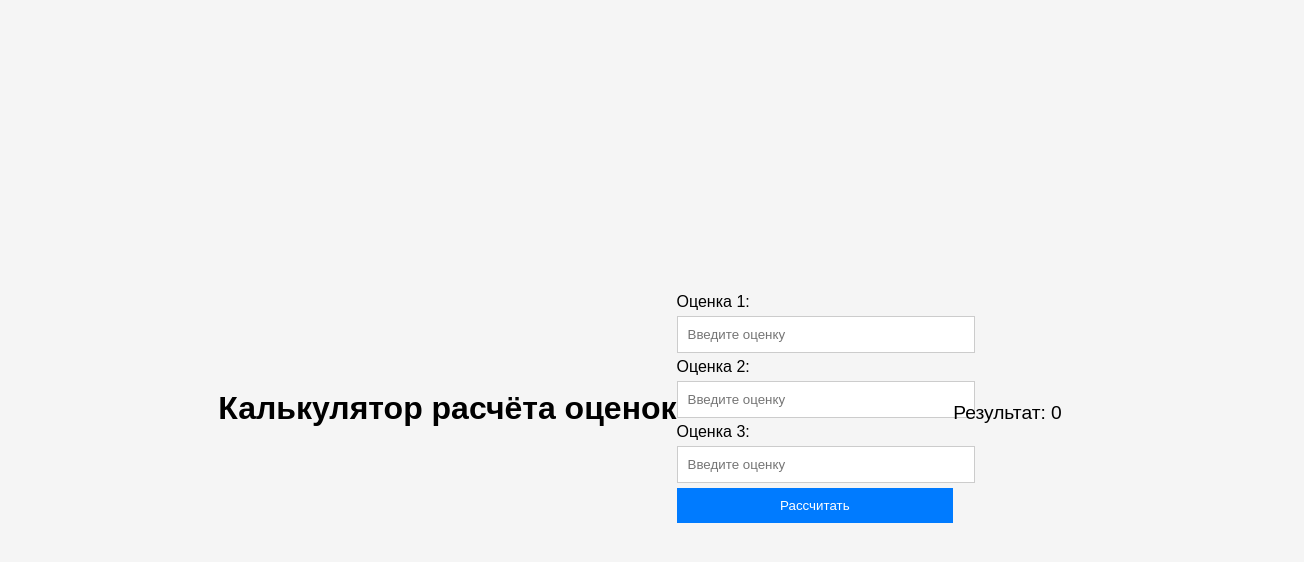
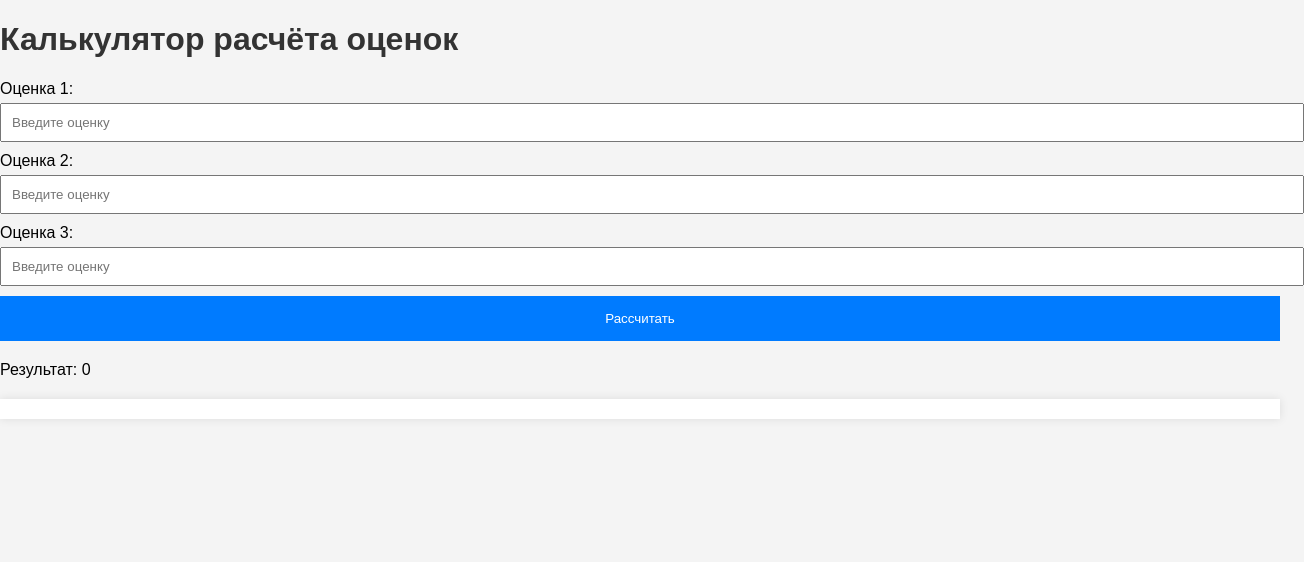
Before and after one commit to rinqxss/kalkulator, a plain HTML site: page index.html in a window 1280 px wide. Shown: the whole page, 1304 px wide, since content can reach past the window. Drawn offline with Linux system fonts and the light colour scheme.

Commit message:
Update style.css

```diff
--- a/style.css
+++ b/style.css
@@ -1,44 +1,47 @@
 body {
     font-family: Arial, sans-serif;
-    display: flex;
-    justify-content: center;
-    align-items: center;
-    height: 100vh;
-    background-color: #f5f5f5; /* Бежевый цвет */
+    margin: 0;
+    padding: 0;
+    background-color: #f4f4f4;
 }
 
-.calculator {
-    background-color: #f9f9f9; /* Светлый бежевый */
-    padding: 20px;
-    border: 1px solid #d3d3d3; /* Серая граница */
-    box-shadow: 0 0 10px rgba(0, 0, 0, 0.1);
+h1 {
+    color: #333;
+}
+
+label {
+    display: block;
+    margin-bottom: 5px;
 }
 
 input {
     width: 100%;
     padding: 10px;
-    margin: 5px 0;
-    border: 1px solid #ccc; /* Светло-серый цвет границы */
-    background-color: #fff; /* Белый фон */
+    margin-bottom: 10px;
 }
 
 button {
     width: 100%;
-    padding: 10px;
-    background-color: #007bff; /* Синий цвет */
-    color: #fff;
+    padding: 15px;
+    background-color: #007bff;
+    color: white;
     border: none;
     cursor: pointer;
 }
 
 #result {
-    margin-top: 10px;
-    font-size: 1.2em;
+    margin-top: 20px;
 }
 
 #log {
-    margin-top: 10px;
-    background-color: #f9f9f9; /* Светлый бежевый */
-    overflow-y: scroll;
-    height: 200px;
+    margin-top: 20px;
+    background-color: #fff;
+    padding: 10px;
+    box-shadow: 0 0 10px rgba(0,0,0,0.1);
 }
+
+@media screen and (max-width: 768px) {
+    input, button {
+        width: 100%;
+    }
+}
```
